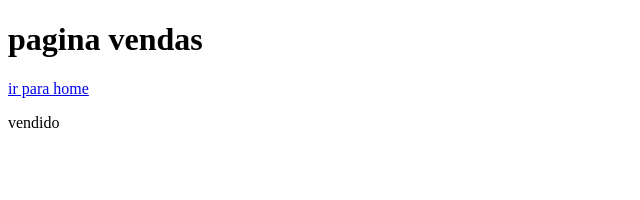
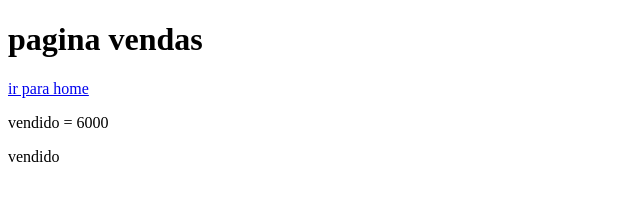
Before and after one commit to ramon233/aula, a plain HTML site: page vendas.html in a window 1280 px wide. Shown: the whole page, without its empty margins (0-640 px from the left). Drawn offline with Linux system fonts and the light colour scheme.

Commit message:
vendas = 6000

```diff
--- a/vendas.html
+++ b/vendas.html
@@ -8,6 +8,7 @@
 <body>
     <h1>pagina vendas</h1>
     <a href="index.html">ir para home</a>
+    <p>vendido = 6000</p>
     <p>vendido</p>
 </body>
 </html>
```
